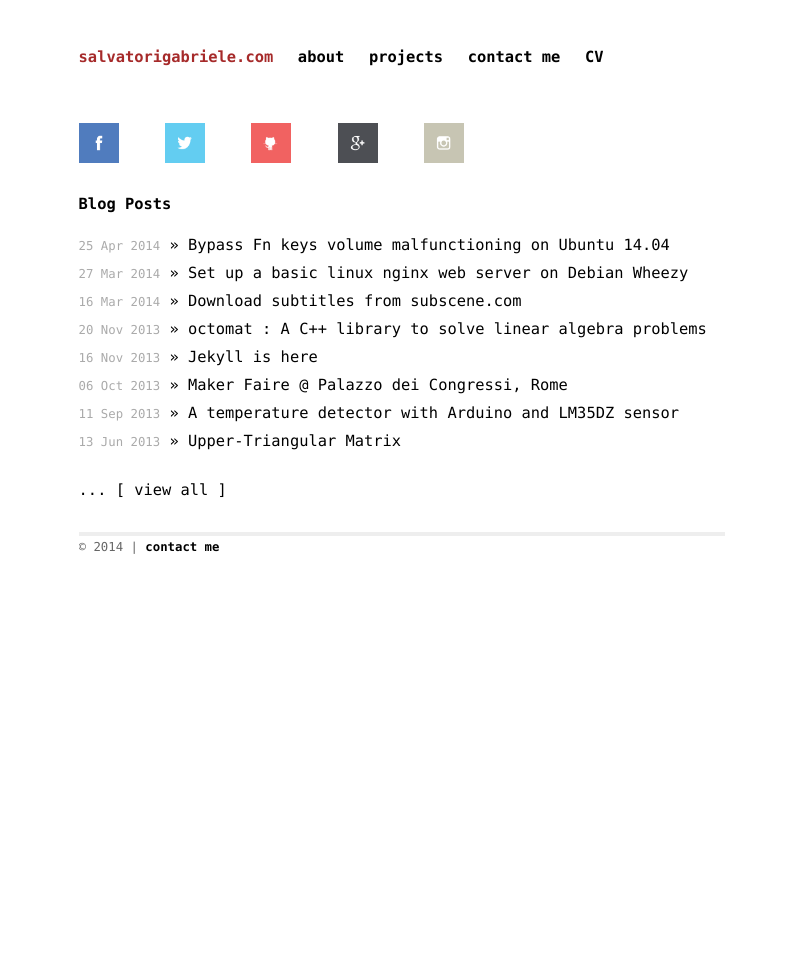
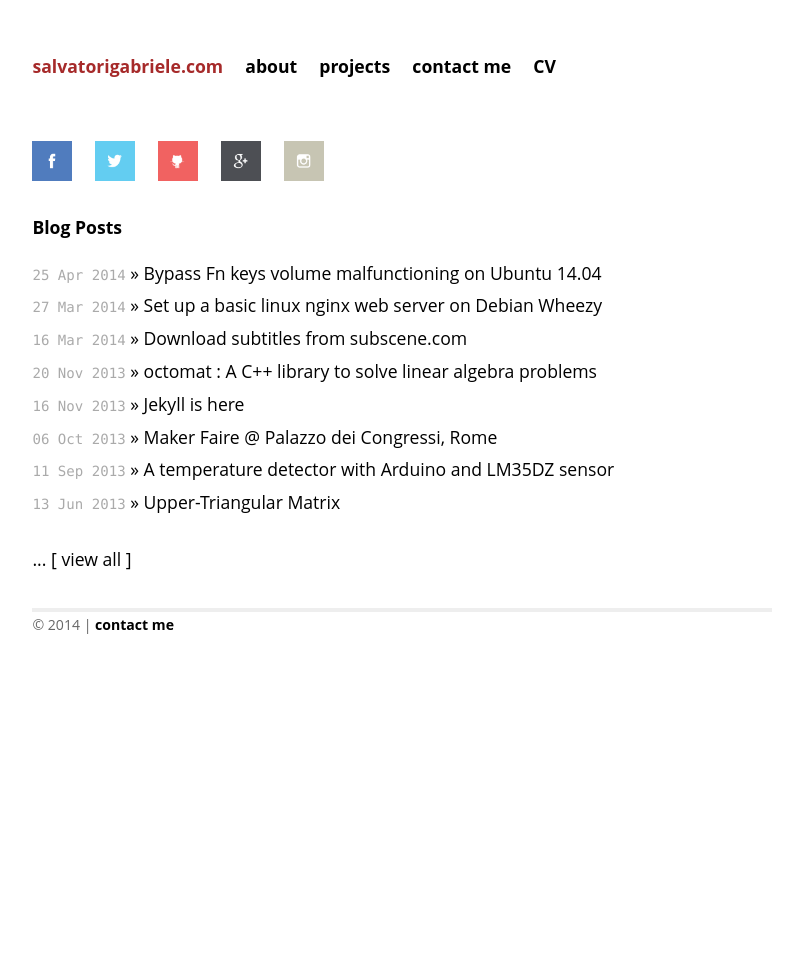
Before and after one commit to gsalvatori/salvatorigabriele.com, a Jekyll site: the page built from index.html, in a window 1280 px wide. Shown: the whole page, without its empty margins (238-1041 px from the left). Built offline with Jekyll 4.4.1, drawn with Linux system fonts in a browser that asks for light colours; Markdown is read by kramdown in place of the engine named in the settings.

Commit message:
Update main.css

```diff
--- a/css/main.css
+++ b/css/main.css
@@ -16,10 +16,13 @@ html, body {
 }
 
 body {
+
   background-color: white;
-  font: 14px Menlo, Monaco, monospace;
-  *font-size: small;
   text-align: center;
+  font-family: "Open Sans", Helvetica, Arial, sans-serif;
+  font-size: 16px;
+  line-height: 1.5;
+
 }
 
 h1, h2, h3, h4, h5, h6 {
```
